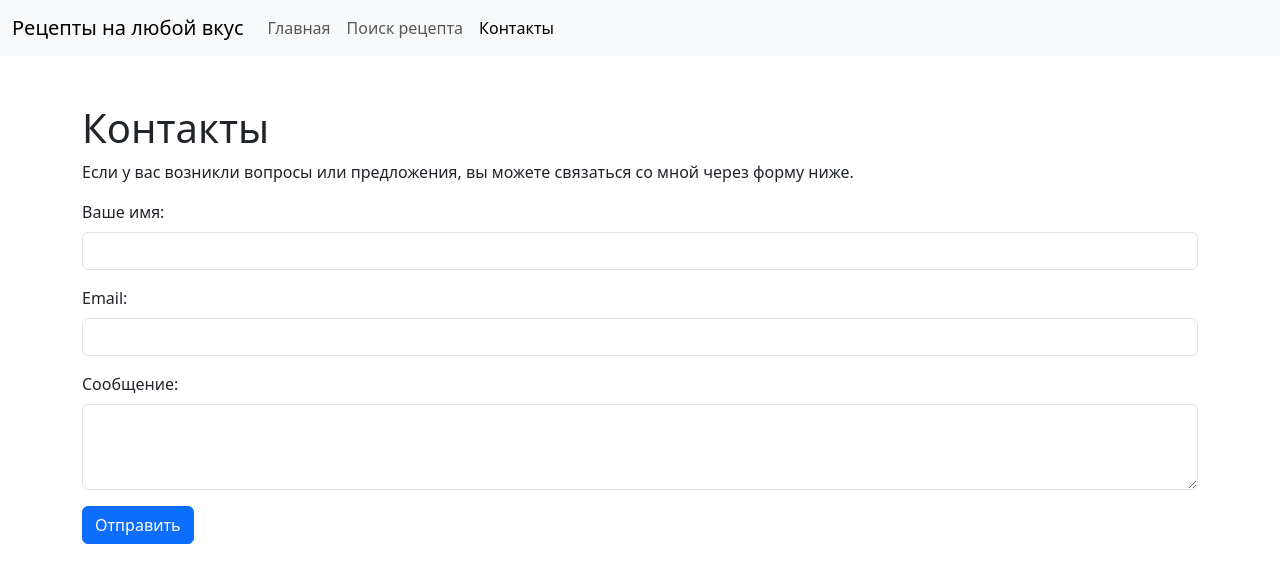
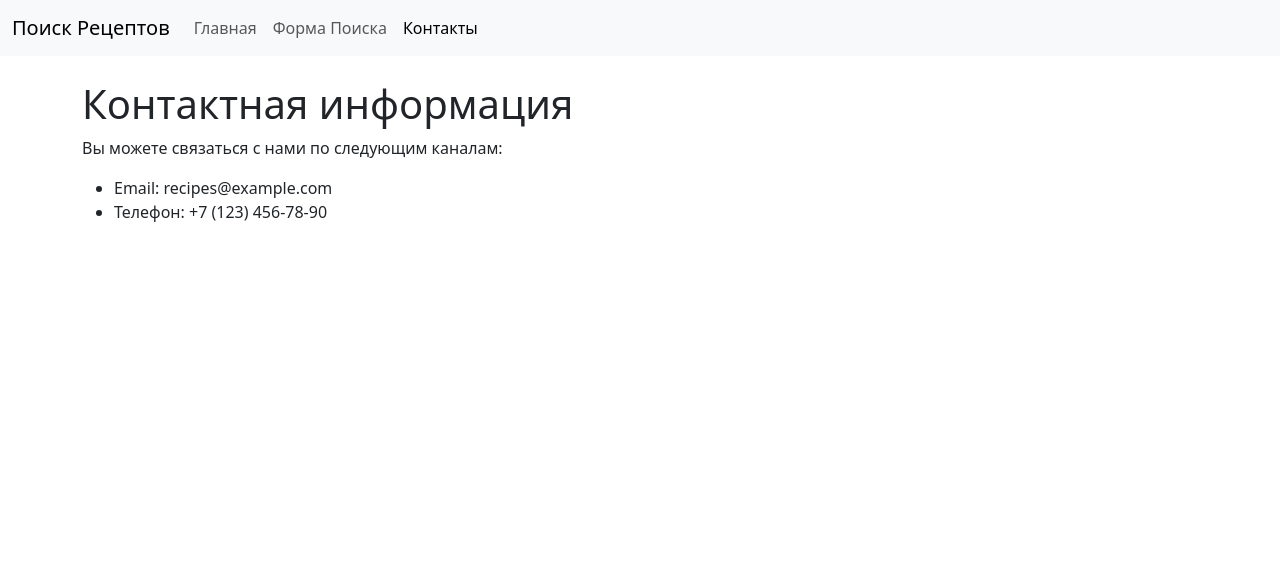
Before and after one commit to Terry4ka/cook, a Flask app: template templates/contact.html in a window 1280 px wide. Shown: the top 583 px of the page. Run offline with Flask 3, Linux system fonts and the light colour scheme; the template is opened without the code that fills it, so the values that code supplies are empty.

Commit message:
Update contact.html

```diff
--- a/templates/contact.html
+++ b/templates/contact.html
@@ -3,52 +3,40 @@
 <head>
     <meta charset="UTF-8">
     <meta name="viewport" content="width=device-width, initial-scale=1.0">
-    <title>Контакты</title>
-    <!-- Подключаем Bootstrap -->
-    <link href="https://cdn.jsdelivr.net/npm/bootstrap@5.3.0-alpha1/dist/css/bootstrap.min.css" rel="stylesheet" integrity="sha384-GLhlTQ8iRABdZLl6O3oVMWSktQXK1xIjWoKUIE3iIGMigMzskDOrsDZmCJliOt8VA" crossorigin="anonymous">
+    <title>Поиск Рецептов | Контакты</title>
+    <!-- Подключение Bootstrap -->
+    <link href="https://cdn.jsdelivr.net/npm/bootstrap@5.3.0-alpha1/dist/css/bootstrap.min.css" rel="stylesheet" integrity="sha384-GLhlTQ8iRABdZLl6O3oVMWSktQXH6nwn1vlkX1V8PJsNA+12VbutYe+XWVorK0x" crossorigin="anonymous">
 </head>
 <body>
     <nav class="navbar navbar-expand-lg bg-light">
         <div class="container-fluid">
-            <a class="navbar-brand" href="#">Рецепты на любой вкус</a>
+            <a class="navbar-brand" href="#">Поиск Рецептов</a>
             <button class="navbar-toggler" type="button" data-bs-toggle="collapse" data-bs-target="#navbarNav" aria-controls="navbarNav" aria-expanded="false" aria-label="Toggle navigation">
                 <span class="navbar-toggler-icon"></span>
             </button>
             <div class="collapse navbar-collapse" id="navbarNav">
                 <ul class="navbar-nav">
                     <li class="nav-item">
-                        <a class="nav-link" href="index.html">Главная</a>
+                        <a class="nav-link" href="/">Главная</a>
                     </li>
                     <li class="nav-item">
-                        <a class="nav-link" href="search_form.html">Поиск рецепта</a>
+                        <a class="nav-link" href="/search">Форма Поиска</a>
                     </li>
                     <li class="nav-item">
-                        <a class="nav-link active" aria-current="page" href="contact.html">Контакты</a>
+                        <a class="nav-link active" href="/contact">Контакты</a>
                     </li>
                 </ul>
             </div>
         </div>
     </nav>
 
-    <div class="container mt-5">
-        <h1>Контакты</h1>
-        <p>Если у вас возникли вопросы или предложения, вы можете связаться со мной через форму ниже.</p>
-
-        <form action="#" method="post">
-            <div class="mb-3">
-                <label for="name" class="form-label">Ваше имя:</label>
-                <input type="text" class="form-control" id="name" required>
-            </div>
-            <div class="mb-3">
-                <label for="email" class="form-label">Email:</label>
-                <input type="email" class="form-control" id="email" required>
-            </div>
-            <div class="mb-3">
-                <label for="message" class="form-label">Сообщение:</label>
-                <textarea class="form-control" id="message" rows="3" required></textarea>
-            </div>
-            <button type="submit" class="btn btn-primary">Отправить</button>
-        </form>
+    <div class="container mt-4">
+        <h1>Контактная информация</h1>
+        <p>Вы можете связаться с нами по следующим каналам:</p>
+        <ul>
+            <li>Email: recipes@example.com</li>
+            <li>Телефон: +7 (123) 456-78-90</li>
+        </ul>
     </div>
 
     <!-- Подключение скрипта Bootstrap -->
```
